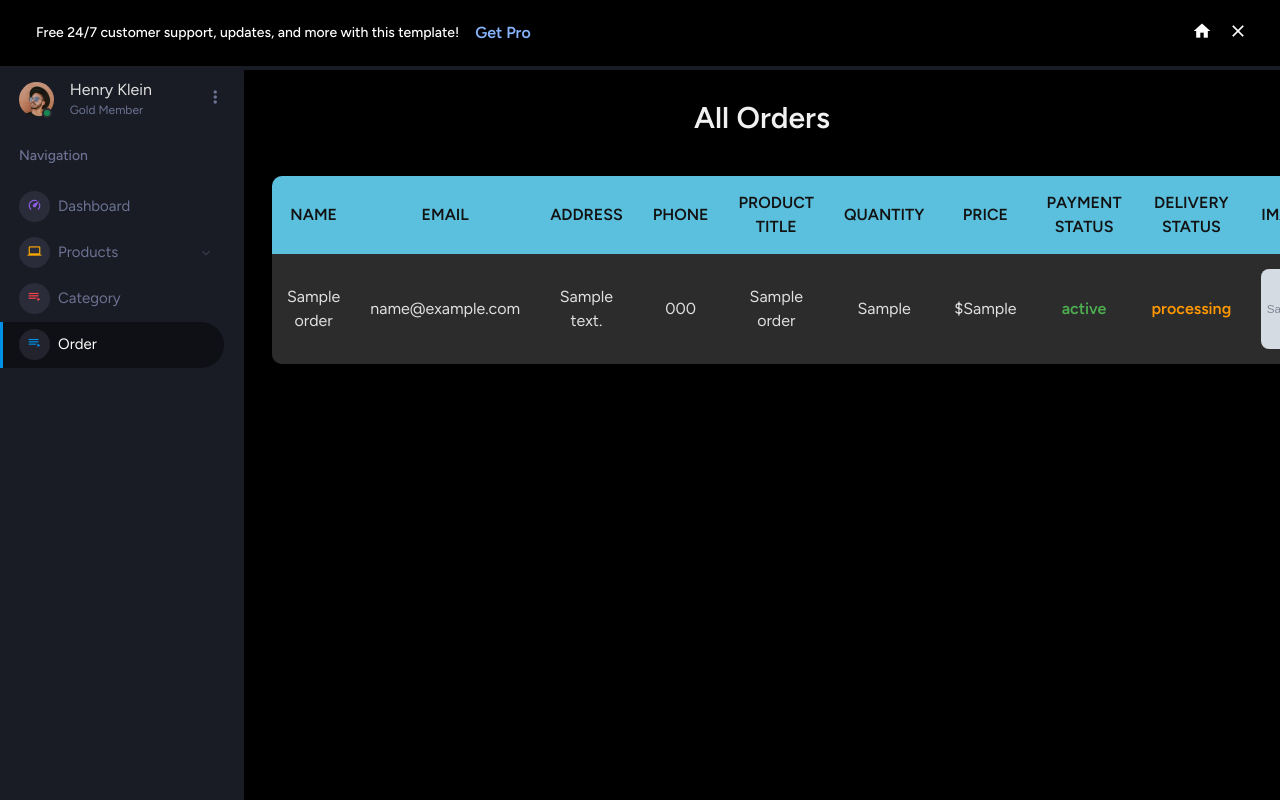
After one commit to gihantha/EZShopper_ecommerce, a Laravel app: page /order in a window 1280 px wide. The commit adds this page. Run offline with Laravel 12, Linux system fonts and the light colour scheme; tables that the repository leaves empty hold one stand-in row (values such as "Sample post"); grey boxes marked "Sample" are stand-in pictures; data that the repository does not hold is empty; style sheets or scripts are compiled from the project's sources; some libraries are stand-ins or nearby versions.

Commit message:
feat(admin): show order data, update delivery and payment status

```diff
--- a/app/Http/Controllers/AdminController.php
+++ b/app/Http/Controllers/AdminController.php
@@ -8,7 +8,7 @@ use App\Models\Category;
 
 use App\Models\Product;
 
-
+use App\Models\Order;
 
 
 class AdminController extends Controller
@@ -113,4 +113,20 @@ class AdminController extends Controller
         return redirect()->back()->with('message', 'Product Updated Successfully');
 
     }
+
+    public function order()
+    {
+        $order=order::all();
+
+        return view('admin.order', compact('order'));
+    }
+
+    public function delivered($id)
+    {
+        $order=order::find($id);
+        $order->delivery_status="Delivered";
+        $order->payment_status="Paid";
+        $order->save();
+        return redirect()->back();
+    }
 }
--- a/composer.json
+++ b/composer.json
@@ -7,6 +7,7 @@
     "license": "MIT",
     "require": {
         "php": "^8.2",
+        "barryvdh/laravel-dompdf": "^3.0",
         "laravel/framework": "^11.31",
         "laravel/jetstream": "^5.3",
         "laravel/sanctum": "^4.0",
--- /dev/null
+++ b/resources/views/admin/order.blade.php
@@ -0,0 +1,182 @@
+<!DOCTYPE html>
+<html lang="en">
+
+<head>
+    @include('admin.css')
+
+    <style type="text/css">
+        body {
+            font-family: 'Arial', sans-serif;
+            background-color: #121212; /* Dark background */
+            color: #e0e0e0; /* Light text for contrast */
+        }
+
+        .title_deg {
+            text-align: center;
+            font-size: 30px;
+            font-weight: bold;
+            padding-bottom: 40px;
+            color: #f1f1f1; /* Light color for the title */
+        }
+
+        .table_deg {
+            width: 90%;
+            margin: auto;
+            border-collapse: collapse;
+            background-color: #1e1e1e; /* Dark background for the table */
+            box-shadow: 0 4px 8px rgba(0, 0, 0, 0.2);
+            border-radius: 10px;
+            overflow: hidden;
+        }
+
+        .table_deg th,
+        .table_deg td {
+            padding: 15px;
+            text-align: center;
+            font-size: 16px;
+        }
+
+        .th_deg {
+            background-color: #5bc0de; /* Sky blue for header */
+            color: #121212; /* Dark text for contrast */
+            text-transform: uppercase;
+        }
+
+        .table_deg tr:nth-child(even) {
+            background-color: #2c2c2c; /* Slightly lighter dark for even rows */
+        }
+
+        .table_deg tr:hover {
+            background-color: #383838; /* Slight hover effect for dark mode */
+        }
+
+        .img_size {
+            width: 120px;
+            height: 80px;
+            object-fit: cover;
+            border-radius: 8px;
+        }
+
+        .status {
+            font-weight: bold;
+        }
+
+        .payment-status {
+            color: #4caf50; /* Green for success */
+        }
+
+        .delivery-status {
+            color: #ff9800; /* Orange for delivery status */
+        }
+
+        .action-btn {
+            background-color: #007bff;
+            color: white;
+            padding: 8px 12px;
+            border-radius: 5px;
+            text-decoration: none;
+            font-size: 14px;
+        }
+
+        .action-btn:hover {
+            background-color: #0056b3;
+        }
+
+        /* Media queries for responsive design */
+        @media (max-width: 1200px) {
+            .table_deg th:nth-child(7),
+            .table_deg td:nth-child(7),
+            .table_deg th:nth-child(8),
+            .table_deg td:nth-child(8),
+            .table_deg th:nth-child(9),
+            .table_deg td:nth-child(9) {
+                display: none; /* Hide quantity, payment status, and delivery status on large screens */
+            }
+        }
+
+        @media (max-width: 768px) {
+            .table_deg th:nth-child(4),
+            .table_deg td:nth-child(4),
+            .table_deg th:nth-child(5),
+            .table_deg td:nth-child(5),
+            .table_deg th:nth-child(6),
+            .table_deg td:nth-child(6) {
+                display: none; /* Hide phone, product title, and quantity on smaller screens */
+            }
+
+            .img_size {
+                width: 100px;
+                height: 60px;
+            }
+        }
+
+        @media (max-width: 480px) {
+            .table_deg th,
+            .table_deg td {
+                font-size: 14px; /* Adjust font size on very small screens */
+                padding: 10px;
+            }
+
+            .img_size {
+                width: 80px;
+                height: 50px;
+            }
+        }
+    </style>
+</head>
+
+<body>
+
+@include('admin.sidebar')
+
+@include('admin.header')
+
+<div class="main-panel">
+    <div class="content-wrapper">
+        <h1 class="title_deg">All Orders</h1>
+        <table class="table_deg">
+            <tr class="th_deg">
+                <th>Name</th>
+                <th>Email</th>
+                <th>Address</th>
+                <th>Phone</th>
+                <th>Product Title</th>
+                <th>Quantity</th>
+                <th>Price</th>
+                <th>Payment Status</th>
+                <th>Delivery Status</th>
+                <th>Image</th>
+                <th>Delivered</th>
+            </tr>
+            @foreach($order as $order)
+                <tr>
+                    <td>{{$order->name}}</td>
+                    <td>{{$order->email}}</td>
+                    <td>{{$order->address}}</td>
+                    <td>{{$order->phone}}</td>
+                    <td>{{$order->product_title}}</td>
+                    <td>{{$order->quantity}}</td>
+                    <td>${{$order->price}}</td>
+                    <td class="status payment-status">{{ $order->payment_status }}</td>
+                    <td class="status delivery-status">{{ $order->delivery_status }}</td>
+                    <td>
+                        <img class="img_size" src="/product/{{$order->image}}">
+                    </td>
+                    <td>
+                        @if($order->delivery_status=='processing')
+                            <a href="{{url('delivered', $order->id)}}" onclick="return confirm('Are you sure this product is delivered? !!!')" class="btn btn-primary">Delivered</a>
+                        @else
+                            <p class="status payment-status">Delivered</p>
+                        @endif
+                    </td>
+                </tr>
+            @endforeach
+        </table>
+    </div>
+</div>
+
+@include('admin.script')
+
+</body>
+
+</html>
--- a/resources/views/admin/sidebar.blade.php
+++ b/resources/views/admin/sidebar.blade.php
@@ -106,6 +106,14 @@
               <span class="menu-title">Category</span>
             </a>
           </li>
+        <li class="nav-item menu-items">
+            <a class="nav-link" href="{{url('order')}}">
+          <span class="menu-icon">
+            <i class="mdi mdi-playlist-play"></i>
+          </span>
+                <span class="menu-title">Order</span>
+            </a>
+        </li>
 
         </ul>
       </nav>
--- a/routes/web.php
+++ b/routes/web.php
@@ -49,3 +49,7 @@ route::get('/cash_order',[HomeController::class,'cash_order']);
 route::get('/stripe/{totalprice}',[HomeController::class,'stripe']);
 
 Route::post('stripe/{totalprice}', [HomeController::class,'stripePost'])->name('stripe.post');
+
+route::get('/order',[AdminController::class,'order']);
+
+route::get('/delivered/{id}',[AdminController::class,'delivered']);
```
Also changed, not shown: 1 other file.
